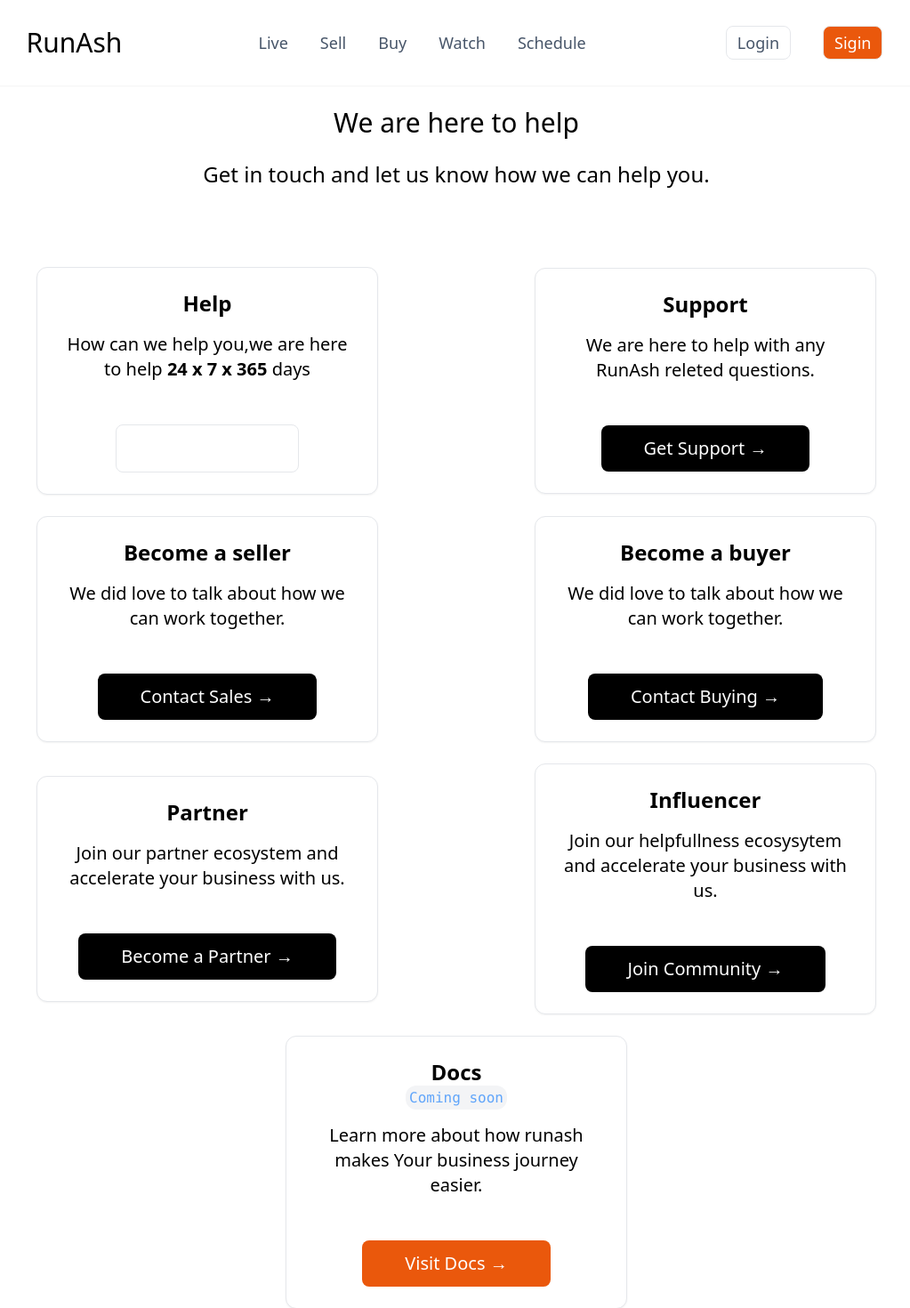
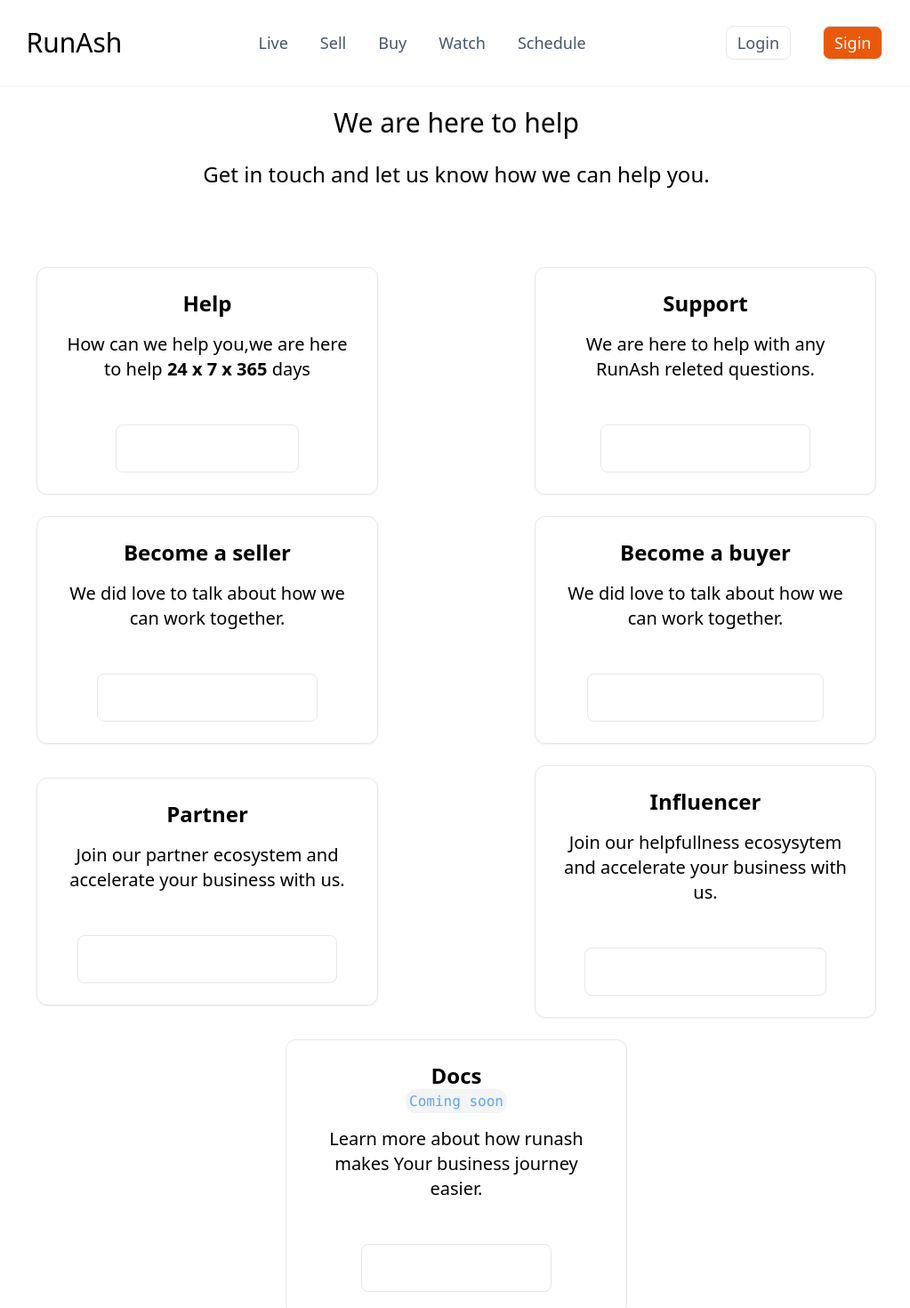
Before and after one commit to Vaibhavmurmu/nextjs13, a Next.js app: page /contact in a window 1280 px wide. Shown: the top 1470 px of the page at 89% size, without its empty margins (127-1150 px from the left). Built offline with nearby package versions, Linux system fonts and the light colour scheme.

Commit message:
Update contact.js

```diff
--- a/pages/contact.js
+++ b/pages/contact.js
@@ -38,7 +38,7 @@ export default function Contact() {
               We are here to help with any RunAsh releted questions.
               <br />
                 <Link href="/login">
-                <a className='text-blue-600'><button className="bg-black hover:bg-orange-600 text-center text-white font-medium py-3 px-12 rounded-lg p-3 mt-12">Get Support &rarr;</button></a>
+                <a className='text-blue-600'><button className="bg-white hover:bg-orange-600 text-center text-black border border-ring-black text-white font-n py-3 px-12 rounded-lg p-3 mt-12">Get Support &rarr;</button></a>
                 </Link>
             </p>
           </a>
@@ -51,7 +51,7 @@ export default function Contact() {
               We did love to talk about how we can work together.
               <br />
                 <Link href="/login">
-                <a className='text-blue-600'><button className="bg-black hover:bg-orange-600 text-center text-white font-medium py-3 px-12 rounded-lg p-3 mt-12">Contact Sales &rarr;</button></a>
+                <a className='text-blue-600'><button className="bg-white hover:bg-orange-600 text-center text-black border border-ring-black text-white font-n py-3 px-12 rounded-lg p-3 mt-12">Contact Sales &rarr;</button></a>
                 </Link>
             </p>
           </a>
@@ -64,7 +64,7 @@ export default function Contact() {
               We did love to talk about how we can work together.
               <br />
                 <Link href="/login">
-                <a className='text-blue-600'><button className="bg-black hover:bg-blue-600 text-center text-white font-medium py-3 px-12 rounded-lg p-3 mt-12">Contact Buying &rarr;</button></a>
+                <a className='text-blue-600'><button className="bg-white hover:bg-orange-600 text-center text-black border border-ring-black text-white font-n py-3 px-12 rounded-lg p-3 mt-12">Contact Buying &rarr;</button></a>
                 </Link>
             </p>
           </a>
@@ -77,7 +77,7 @@ export default function Contact() {
               Join our partner ecosystem and accelerate your business with us.
               <br />
                 <Link href="/login">
-                <a className='text-blue-600'><button className="bg-black hover:bg-blue-600 text-center text-white font-medium py-3 px-12 rounded-lg p-3 mt-12">Become a Partner &rarr;</button></a>
+                <a className='text-blue-600'><button className="bg-white hover:bg-orange-600 text-center text-black border border-ring-black text-white font-n py-3 px-12 rounded-lg p-3 mt-12">Become a Partner &rarr;</button></a>
                 </Link>
             </p>
           </a>
@@ -90,7 +90,7 @@ export default function Contact() {
               Join our helpfullness ecosysytem and accelerate your business with us.
               <br />
                 <Link href="/login">
-                <a className='text-blue-600'><button className="bg-black hover:bg-blue-600 text-center text-white font-medium py-3 px-12 rounded-lg p-3 mt-12">Join Community &rarr;</button></a>
+                <a className='text-blue-600'><button className="bg-white hover:bg-orange-600 text-center text-black border border-ring-black text-white font-n py-3 px-12 rounded-lg p-3 mt-12">Join Community &rarr;</button></a>
                 </Link>
             </p>
           </a>
@@ -103,7 +103,7 @@ export default function Contact() {
               Learn more about how runash makes Your business journey easier.
               <br />
                 <Link href="/login">
-                <a className='text-blue-600'><button className="bg-orange-600 hover:bg-blue-600 text-center text-white font-medium py-3 px-12 rounded-lg p-3 mt-12">Visit Docs &rarr;</button></a>
+                <a className='text-blue-600'><button className="bg-white hover:bg-orange-600 text-center text-black border border-ring-black text-white font-n py-3 px-12 rounded-lg p-3 mt-12">Visit Docs &rarr;</button></a>
                 </Link>
             </p>
           </a>
```
